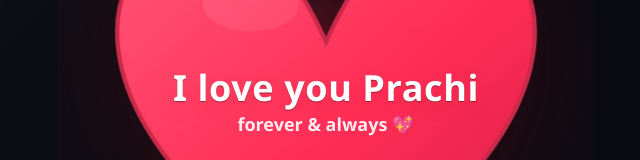
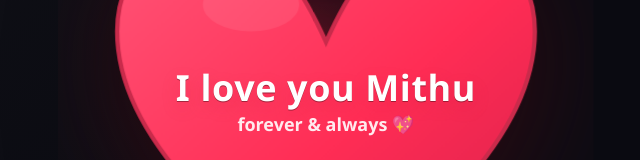
Before and after one commit to dhruvin080806-lang/loveforprachi, a plain HTML site: page index.html in a window 1280 px wide. Shown: the part 298-458 px from the top of the page, without its empty margins (314-954 px from the left). Drawn offline with Linux system fonts and the light colour scheme.

Commit message:
Update index.html

```diff
--- a/index.html
+++ b/index.html
@@ -193,7 +193,7 @@
       </svg>
 
       <div class="heart-text" aria-hidden="false">
-        <h1>I love you Prachi</h1>
+        <h1>I love you Mithu</h1>
         <p>forever &amp; always 💖</p>
       </div>
     </div>
```
